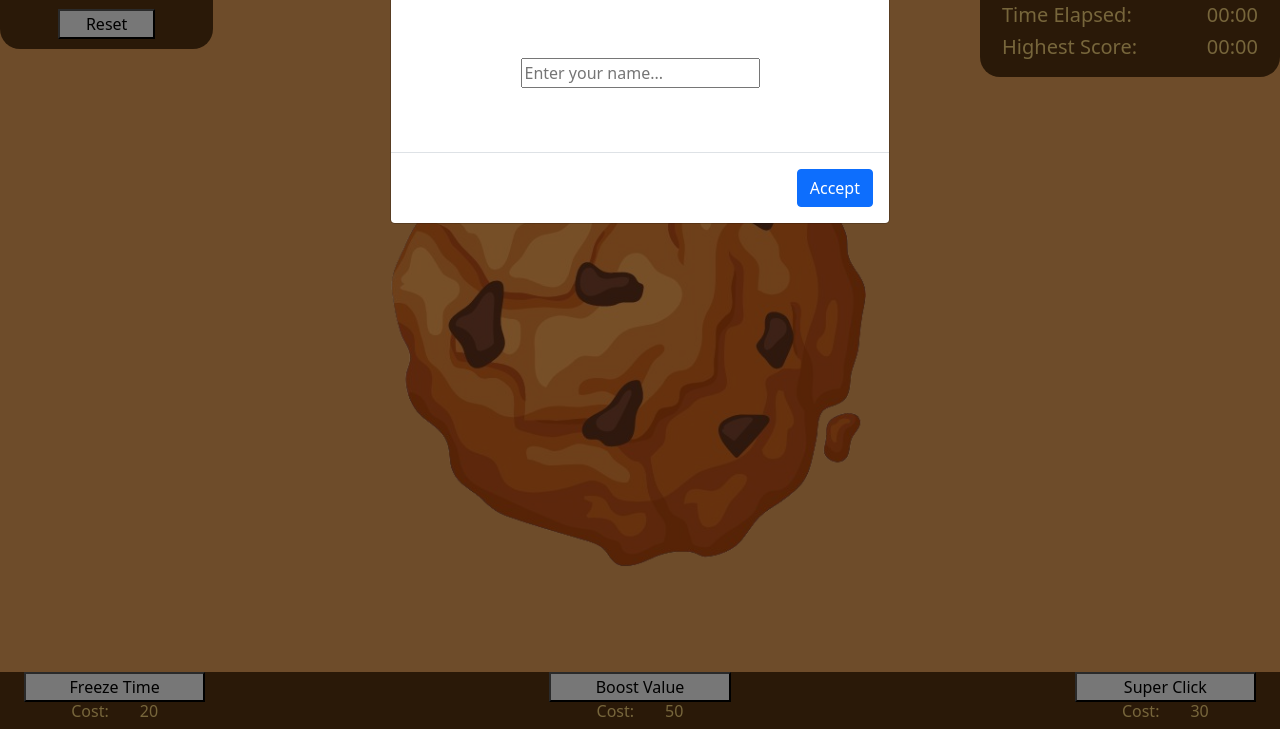
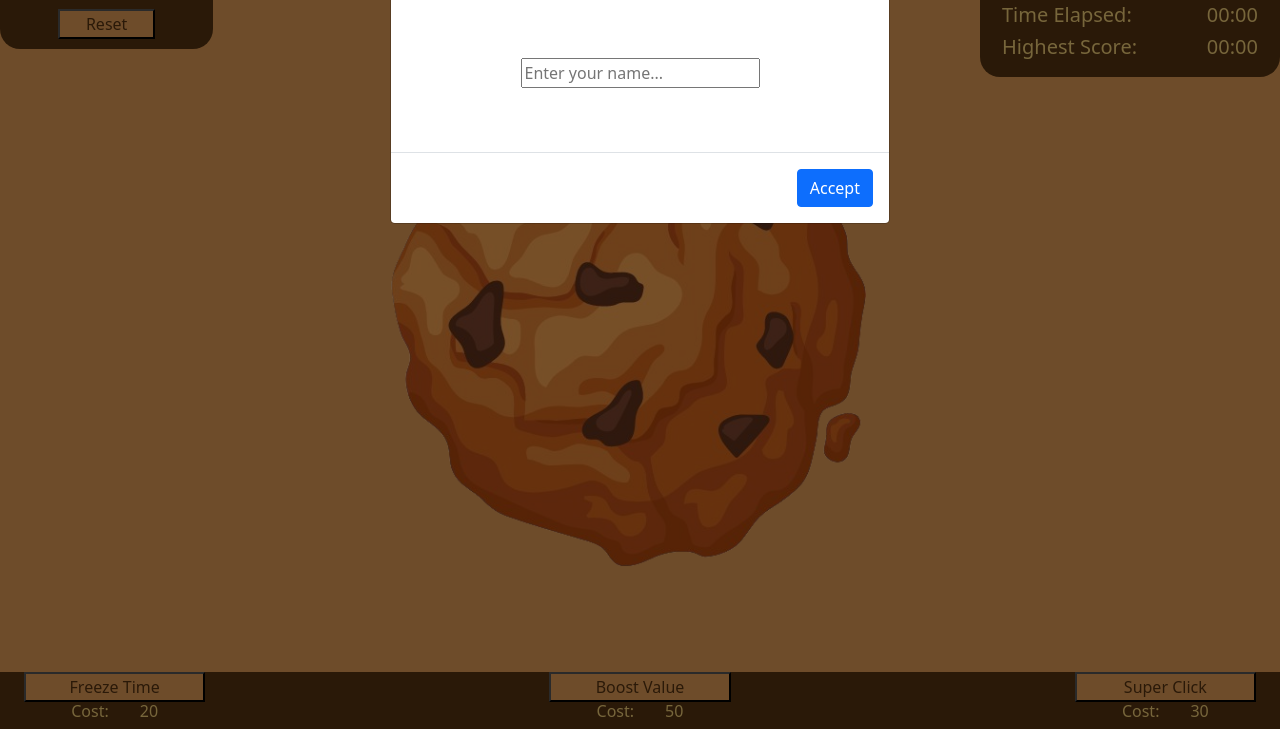
Before and after one commit to CMBVT2023/module-2-js-final-project-cristiano-miranda, a plain HTML site: page index.html in a window 1280 px wide. Shown: the part 71-800 px from the top of the page. Drawn offline with nearby package versions, Linux system fonts and the light colour scheme.

Commit message:
Fixed more UI issues

```diff
--- a/index.html
+++ b/index.html
@@ -43,7 +43,7 @@
     <div class="container position-absolute top-0 start-0 m-0 col-2 justify-content-center text-center user-selection">
         <h4 class="col-12">Currently Playing:</h4>
         <h6 class="col-12" id="username-display"></h6>
-        <button class="col-6 mt-1" id="reset">Reset</button>
+        <button class="col-6 mt-1 user-button" id="reset">Reset</button>
     </div>
 
     <div class="container-fluid position-absolute top-0 end-0 m-0 row info-section">
@@ -67,19 +67,19 @@
 
     <div class="container-fluid position-absolute bottom-0 start-0 m-0 row justify-content-between power-up-selection">
         <div class="col-2 row justify-content-evenly power-up-freeze">
-            <button class="col-12 text-center" id="freeze-time">Freeze Time</button>
+            <button class="col-12 text-center user-button" id="freeze-time">Freeze Time</button>
             <h6 class="col-2">Cost:</h6>
             <h6 class="col-3 text-end" id="freeze-time-cost"></h6>
         </div>
 
         <div class="col-2 row justify-content-evenly power-up-value">
-            <button class="col-12 text-center" id="boost-value">Boost Value</button>
+            <button class="col-12 text-center user-button" id="boost-value">Boost Value</button>
             <h6 class="col-2">Cost:</h6>
             <h6 class="col-3 text-end" id="boost-value-cost"></h6>
         </div>
 
         <div class="col-2 row justify-content-evenly power-up-click">
-            <button class="col-12 text-center" id="super-click">Super Click</button>
+            <button class="col-12 text-center user-button" id="super-click">Super Click</button>
             <h6 class="col-2">Cost:</h6>
             <h6 class="col-3 text-end" id="super-click-cost"></h6>
         </div>
--- a/mainstyle.css
+++ b/mainstyle.css
@@ -41,6 +41,11 @@ html, body {
     color: #eecc77;
 }
 
+.user-button {
+    background-color: #DD9955;
+    color: #553311;
+}
+
 #powerup-display, #rte-display {
     visibility: hidden;
 }
```
